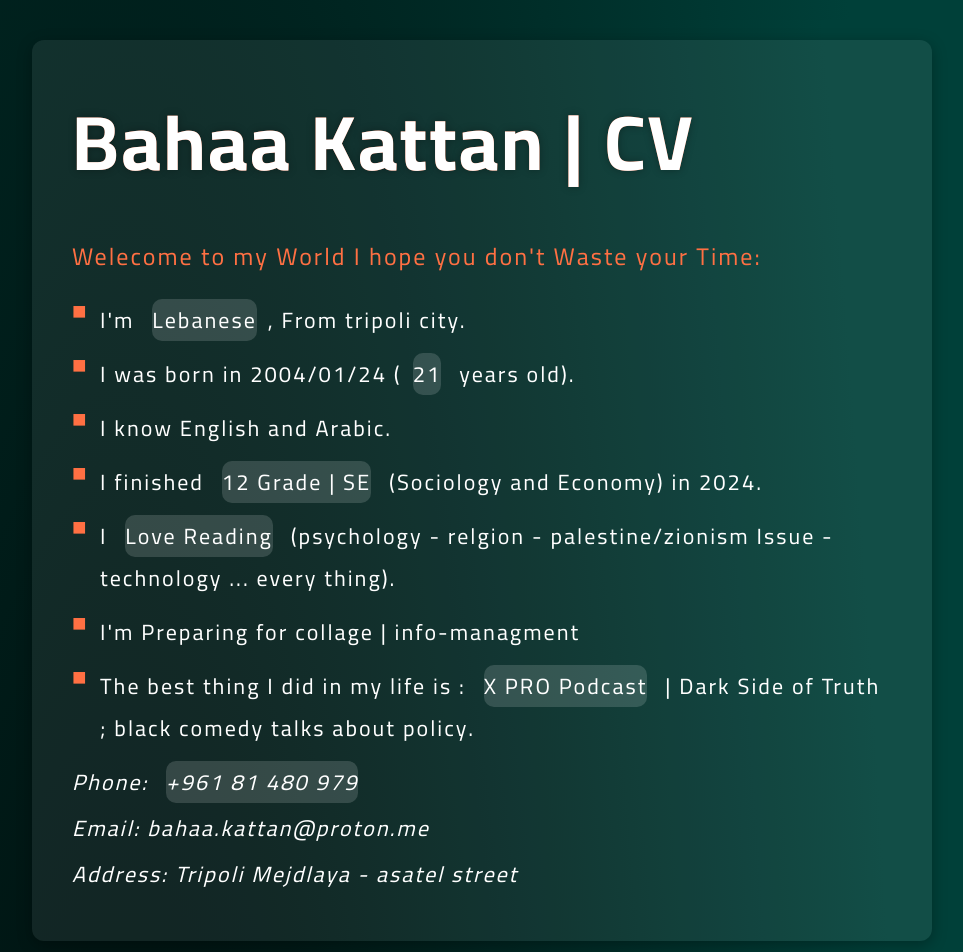
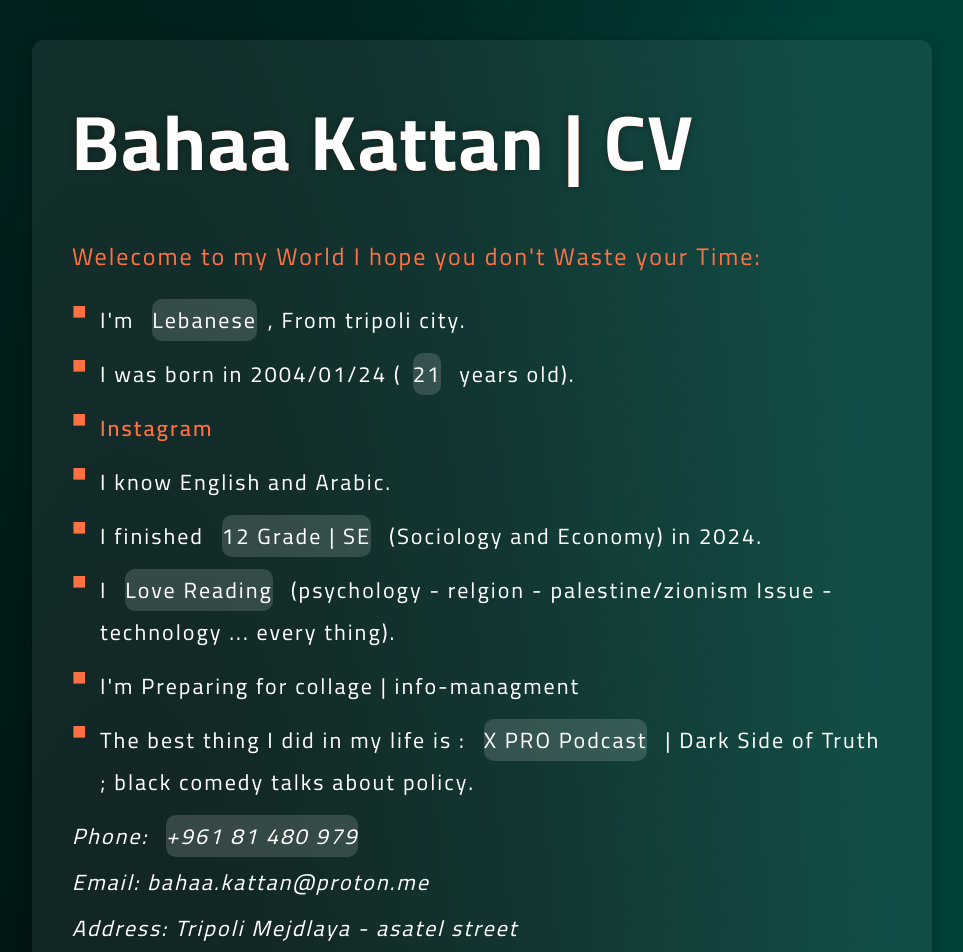
Before and after one commit to BahaaKattan111/cv-webpage, a plain HTML site: page index.html in a window 1280 px wide. Shown: the top 952 px of the page, without its empty margins (158-1121 px from the left). Drawn offline with Linux system fonts and the light colour scheme.

Commit message:
Update index.html

```diff
--- a/index.html
+++ b/index.html
@@ -282,6 +282,9 @@
       <ul>
         <li>I'm <span class="key-word">Lebanese</span>, From tripoli city.</li>
         <li>I was born in 2004/01/24 (<span class="key-word">21</span> years old).</li>
+        <li>
+            <a href="https://www.instagram.com/bahaa.kattan111/">Instagram</a>
+        </li>
         <li>I know English and Arabic.</li>
         <li>I finished <span class="key-word">12 Grade | SE</span> (Sociology and Economy) in 2024.</li>
         <li>
```
